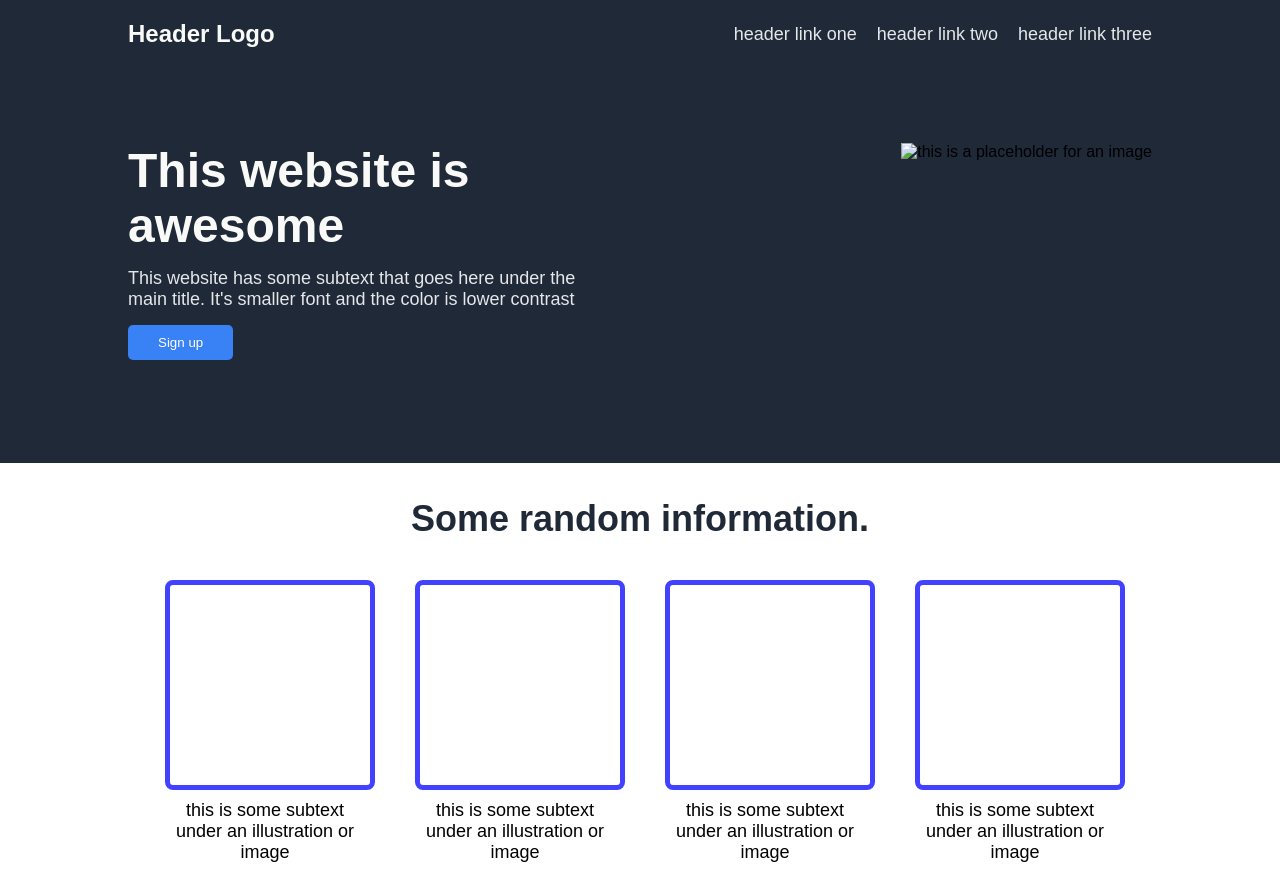
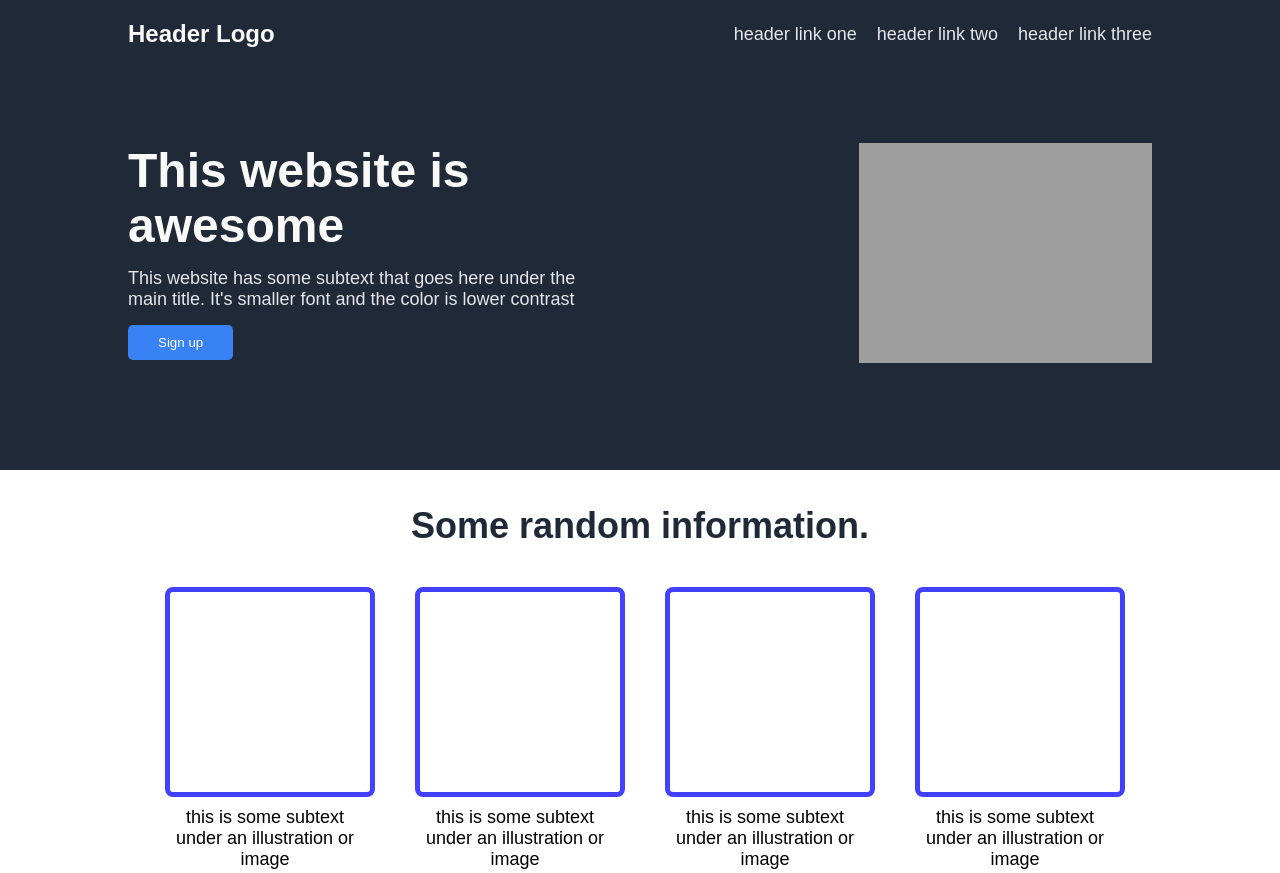
Before and after one commit to kshitjj/landing-page-odin-project, a plain HTML site: page index.html in a window 1280 px wide. Shown: the top 873 px of the page. Drawn offline with Linux system fonts and the light colour scheme; the site is published under a folder, as on GitHub Pages, so addresses that start at the root find nothing.

Commit message:
fix link issue with img tag

```diff
--- a/index.html
+++ b/index.html
@@ -27,7 +27,7 @@
                 <div class="text">This website has some subtext that goes here under the main title. It's smaller font and the color is lower contrast</div>
                 <button class="button">Sign up</button>
             </div>
-            <div class="image"><img src="/images/placeholder.jpg" alt="this is a placeholder for an image" height="220px" width="auto"></div>
+            <div class="image"><img src="./images/placeholder.jpg" alt="this is a placeholder for an image" height="220px" width="auto"></div>
         </div>
     </div>
 
```
